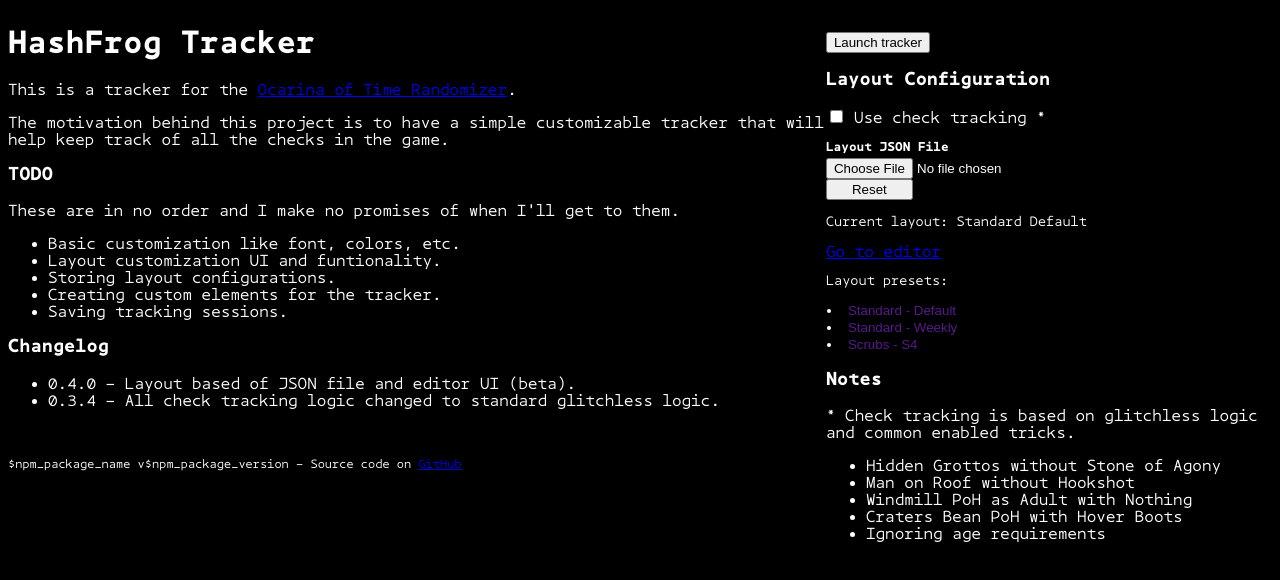
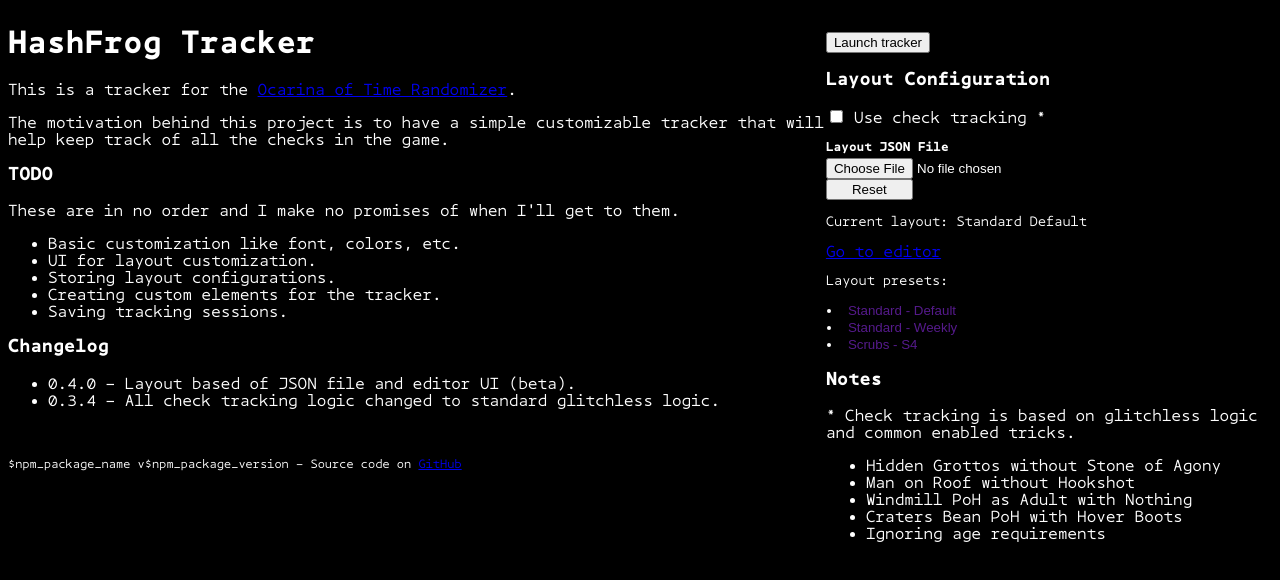
Before and after one commit to wafo/hashfrog_tracker, a React (Create React App) app: page / in a window 1280 px wide. Shown: the top 580 px of the page. Built offline with nearby package versions, Linux system fonts and the light colour scheme.

Commit message:
fix: welcome

```diff
--- a/src/scenes/Welcome/Welcome.js
+++ b/src/scenes/Welcome/Welcome.js
@@ -18,7 +18,7 @@
         <p>These are in no order and I make no promises of when I&apos;ll get to them.</p>
         <ul>
           <li>Basic customization like font, colors, etc.</li>
-          <li>Layout customization UI and funtionality.</li>
+          <li>UI for layout customization.</li>
           <li>Storing layout configurations.</li>
           <li>Creating custom elements for the tracker.</li>
           <li>Saving tracking sessions.</li>
```
